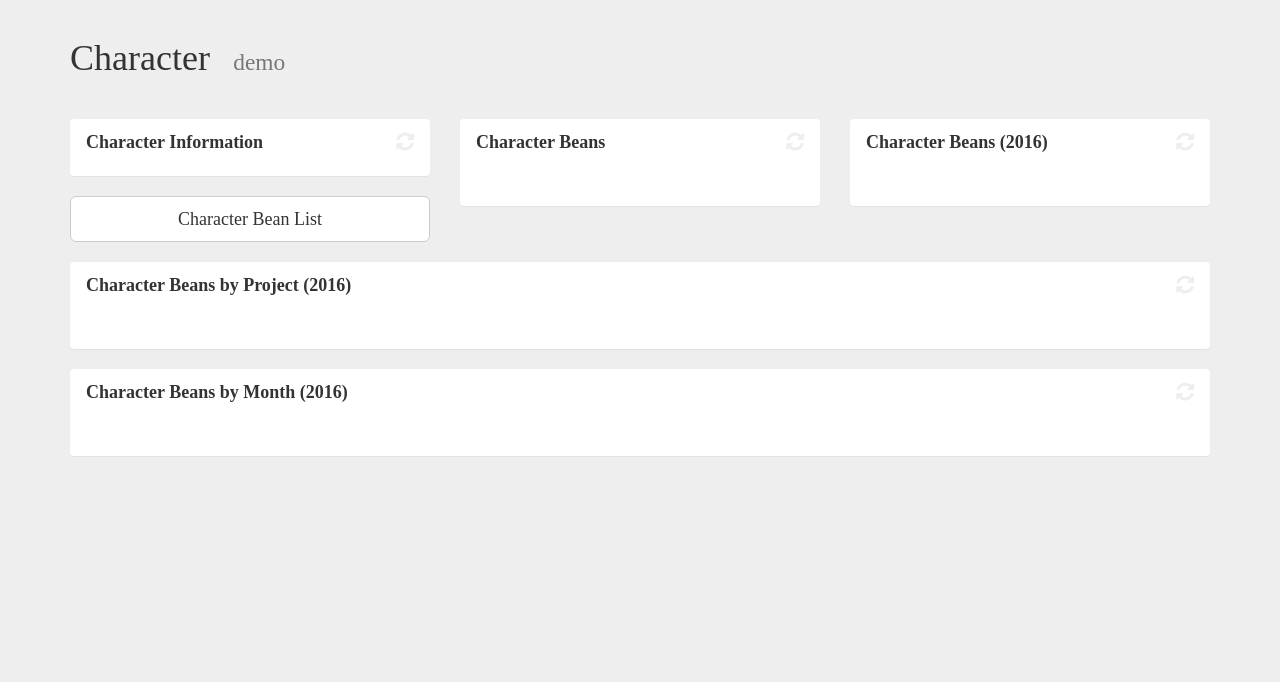
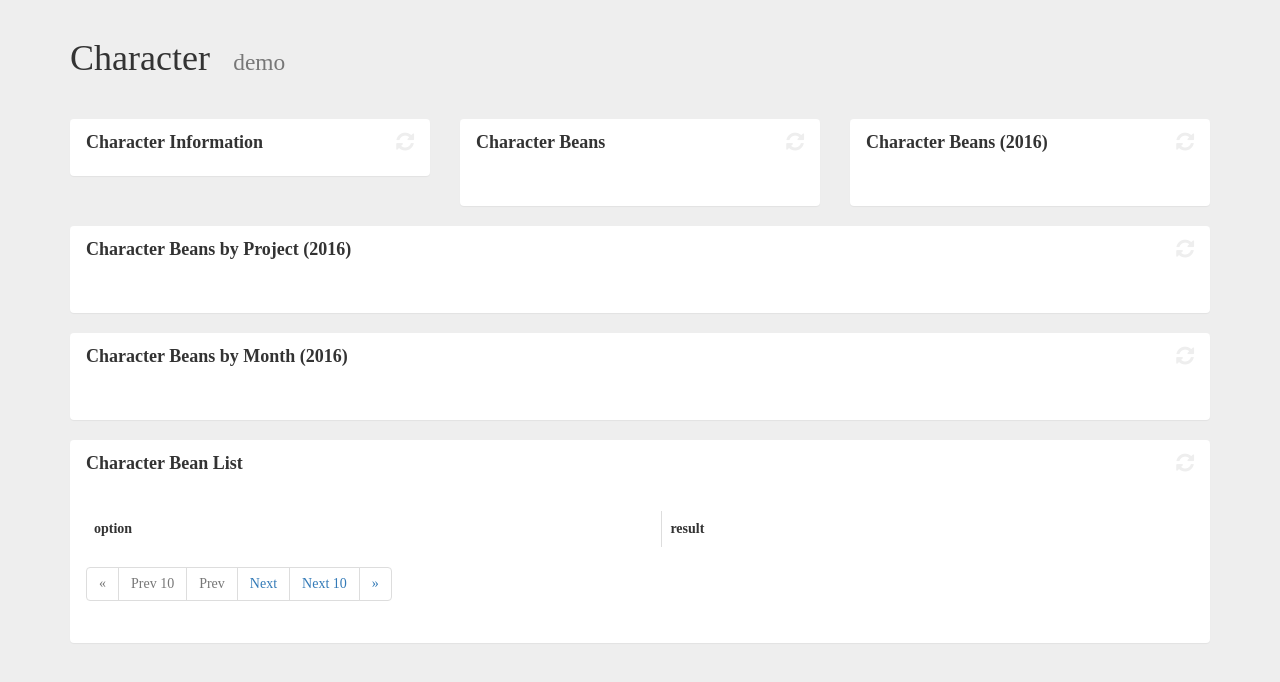
Before and after one commit to medsci-tech/ucenter_manage, a Django app: template templates/character.html in a window 1280 px wide. Shown: the part 51-733 px from the top of the page. Run offline with Django 3.2, Linux system fonts and the light colour scheme; the template is opened without the code that fills it: most values are stand-ins (such as "Sample title", 1, 10 or a date in 2020); lists and menus that the app fills with data are empty; some libraries are stand-ins or nearby versions.

Commit message:
fix bean list

```diff
--- a/templates/character.html
+++ b/templates/character.html
@@ -24,8 +24,6 @@
                     </tbody>
                 </table>
             </div>
-            <button class="btn btn-default btn-lg btn-block" id="bean_list_btn">Character Bean List</button>
-            <br>
         </div>
         <div class="col-sm-12 col-md-4">
             <div class="panel" id='character_count_radar'>
@@ -75,21 +73,18 @@
                 </div>
             </div>
         </div>
+        <div class="col-sm-12 col-md-12">
+            <div class="panel table-responsive" id='character_bean_list'>
+                <div class="panel-heading">
+                    Character Bean List
+                    <button class="button button-borderless right" @click='refresh(0)'><i class="fa fa-refresh"></i></button>
                 </div>
-</div>
-<div class="modal fade" id="character_bean_list">
-    <div class="modal-dialog">
-        <div class="modal-content">
-            <div class="modal-header">
-                <button type="button" class="close" data-dismiss="modal"><span aria-hidden="true">&times;</span><span class="sr-only">Close</span></button>
-                <h4 class="modal-title">Character Bean List</h4>
-            </div>
-            <div class="modal-body table-responsive">
-                <table class="table table-striped table-hover table-bordered">
+                <div class="panel-body table-responsive">
+                    <table class="table table-striped table-hover table-bordered" v-cloak>
                         <thead>
                             <tr>
                                 <th>option</th>
-                            <th>beans</th>
+                                <th>result</th>
                             </tr>
                         </thead>
                         <tbody>
@@ -101,19 +96,27 @@
                             </template>
                         </tbody>
                     </table>
+                    <nav v-cloak>
+                        <ul class="pagination">
+                            <li :class="page < 10 ? 'disabled':''"><a href="#" @click="choose_page(0)">&laquo;</a></li>
+                            <li :class="page < 10 ? 'disabled':''"><a href="#" @click="choose_page(page-10)">Prev 10</a></li>
+                            <li :class="page == 0 ? 'disabled':''"><a href="#" @click="choose_page(page-1)">Prev</a></li>
+                            <li v-for="item in page_array" :class="item == page?'active':''" @click="choose_page(item)"><a href="#">[[item+1]]</a></li>
+                            <li :class="page == page_array ? 'disabled':''"><a href="#" @click="choose_page(page+1)">Next</a></li>
+                            <li :class="page_array.length < 10 ? 'disabled':''"><a href="#" @click="choose_page(page+10)">Next 10</a></li>
+                            <li :class="page_array.length < 10 ? 'disabled':''"><a href="#" @click="choose_page(page_count)">&raquo;</a></li>
+                        </ul>
+                    </nav>
                 </div>
             </div>
-        <!-- /.modal-content -->
         </div>
-    <!-- /.modal-dialog -->
     </div>
-<!-- /.modal -->
+</div>
 <br>
 <br>
 <br>
 <br> {% endblock %} {% block js %}
 <script>
-
 </script>
 <script type="text/javascript" src="/static/js/charts/character_info.js"></script>
 <script type="text/javascript" src="/static/js/charts/character_bean_list.js"></script>
```
Also changed, not shown: static/js/charts/character_bean_list.js (+27 -7 lines). Lines whose indentation alone changed are shown as unchanged.
